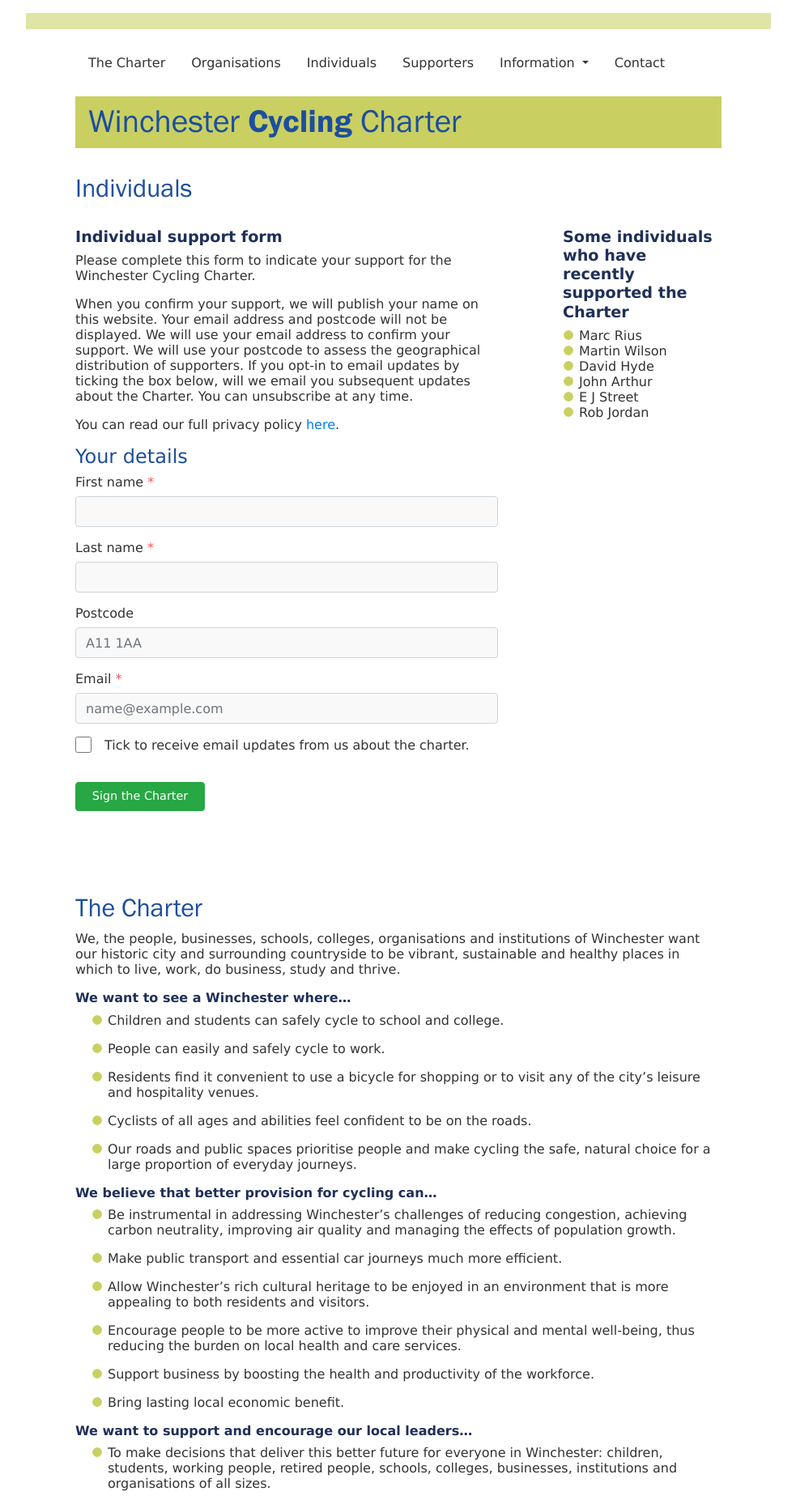
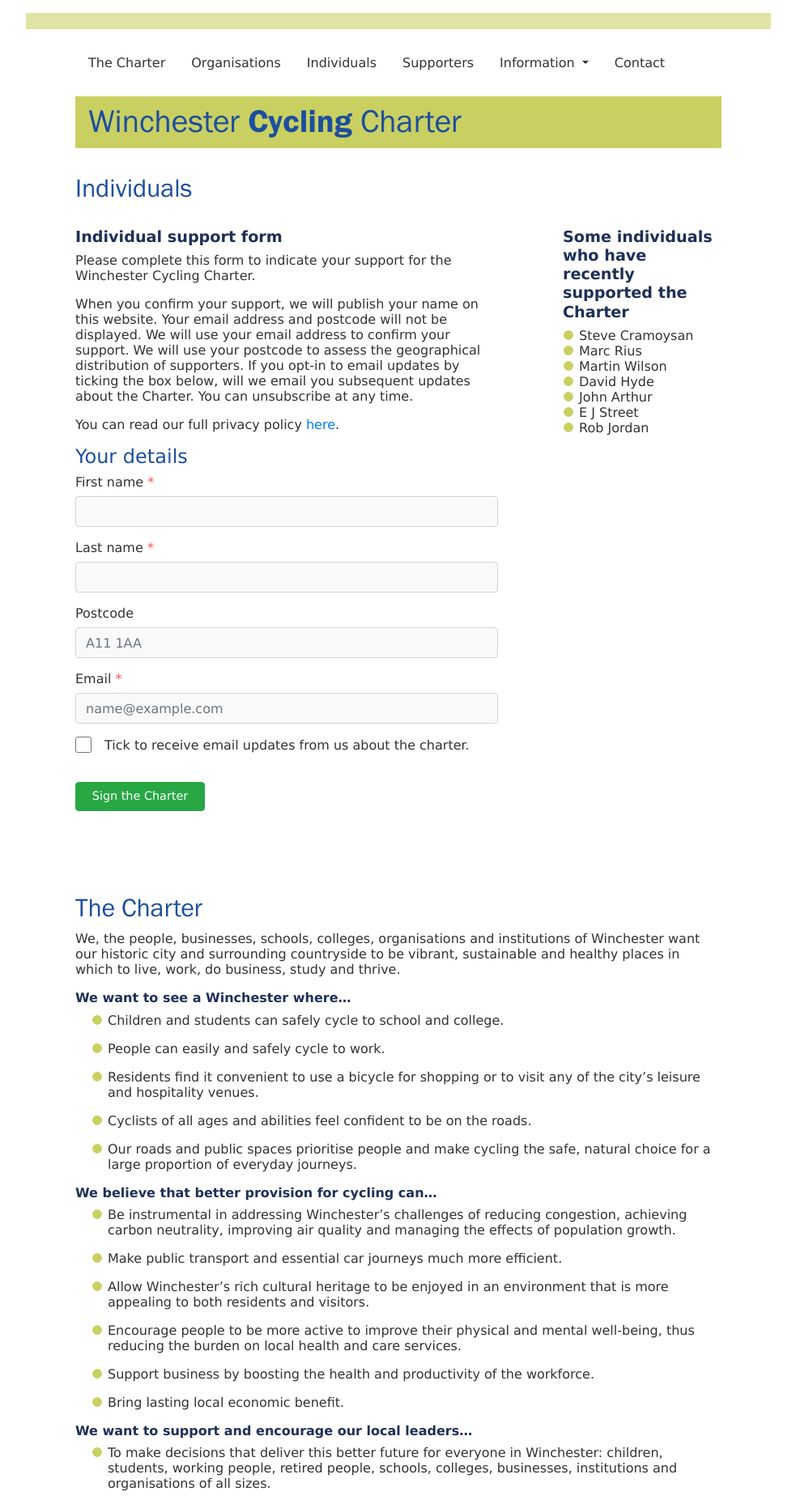
Before and after one commit to winchestercyclingcharter/winchestercyclingcharter.github.io, a Jekyll site: the page built from ind-page.md, in a window 1280 px wide. Shown: the whole page at 81% size, without its empty margins (148-1131 px from the left). Built offline with Jekyll 4.4.1, drawn with Linux system fonts in a browser that asks for light colours; nearby versions of some CDN libraries.

Commit message:
Update people.yml

```diff
--- a/_data/people.yml
+++ b/_data/people.yml
@@ -5,3 +5,4 @@ people:
 - { lastname: Hyde, firstname: David, dt: 20210215-155725-217965 }
 - { lastname: Wilson, firstname: Martin, dt: 20210215-172807-610458 }
 - { lastname: Rius, firstname: Marc, dt: 20210215-180652-981177 }
+- { lastname: Cramoysan, firstname: Steve, dt: 20210215-215708-743797 }
```
